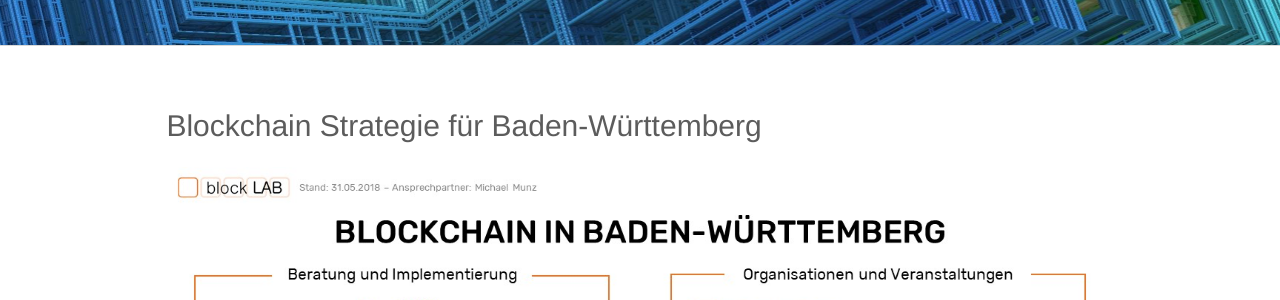
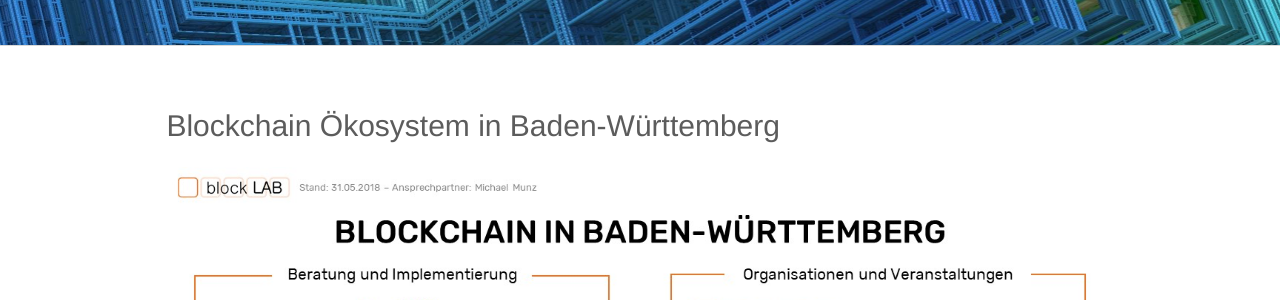
Before and after one commit to blocklab/site, a Jekyll site: the page built from _posts/2018-06-21-Blockchain-in-BW.md, in a window 1280 px wide. Shown: the part 374-674 px from the top of the page. Built offline with Jekyll 4.4.1, drawn with Linux system fonts in a browser that asks for light colours; comment, search, counter and statistics services are not loaded.

Commit message:
Update 2018-06-21-Blockchain-in-BW.md

```diff
--- a/_posts/2018-06-21-Blockchain-in-BW.md
+++ b/_posts/2018-06-21-Blockchain-in-BW.md
@@ -1,7 +1,7 @@
 ---
 layout: post
 author: "Michael Munz"
-title: "Blockchain Strategie für Baden-Württemberg"
+title: "Blockchain Ökosystem in Baden-Württemberg"
 image:  Blockchain in BW_Stand Mai 2018.jpg
 ---
 
```
